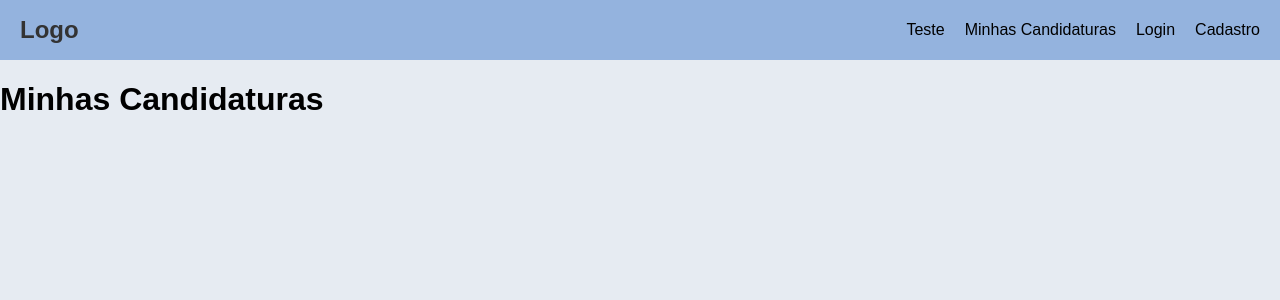
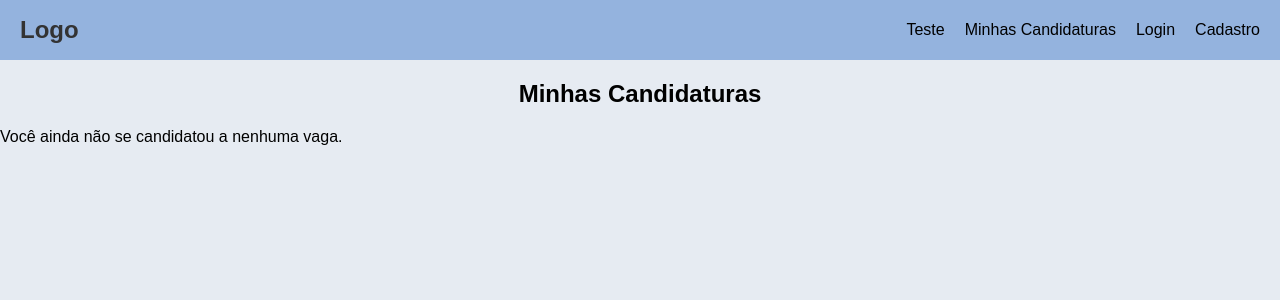
Before and after one commit to 211232023/DevLab, a React (Create React App) app in the folder RH_Projetos/frontend/: page /candidaturas in a window 1280 px wide. Shown: the top 300 px of the page. Built offline with nearby package versions, Linux system fonts and the light colour scheme.

Commit message:
Update MinhasCandidaturas.jsx
MinhasCandidaturas.jsx

```diff
--- a/RH_Projetos/frontend/src/pages/candidatos/MinhasCandidaturas.jsx
+++ b/RH_Projetos/frontend/src/pages/candidatos/MinhasCandidaturas.jsx
@@ -2,7 +2,27 @@ import React from "react";
 import "./MinhasCandidaturas.css";
 
 const MinhasCandidaturas = () => {
-    return  <h1>Minhas Candidaturas</h1>;
+    const candidaturas = JSON.parse(localStorage.getItem("candidaturas")) || [];
+
+
+    return (
+        <div className="minhas-candidaturas">
+            <h2>Minhas Candidaturas</h2>
+            {candidaturas.length === 0 ? (
+                <p>Você ainda não se candidatou a nenhuma vaga.</p>
+            ) : (
+                candidaturas.map((vaga) => (
+                    <div key={vaga.id} className="vaga-candidatada">
+                        <h3>{vaga.nome}</h3>
+                        <p>{vaga.descricao}</p>
+                        <p><strong>Benefícios:</strong> {vaga.beneficios}</p>
+                        <p><strong>Horário:</strong> {vaga.horario}</p>
+                        <p><strong>Salário:</strong> {vaga.salario}</p>
+                    </div>
+                ))
+            )}
+        </div>
+    );
 };
 
 export default MinhasCandidaturas;
```
